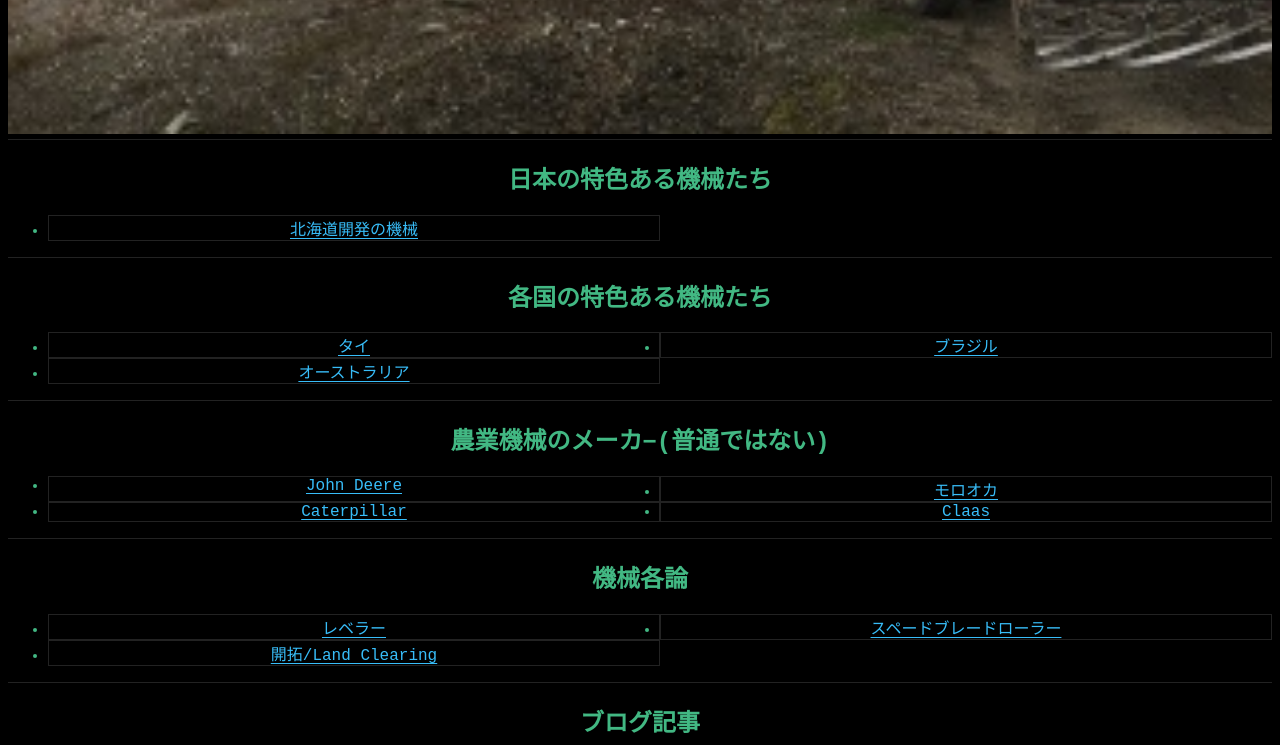
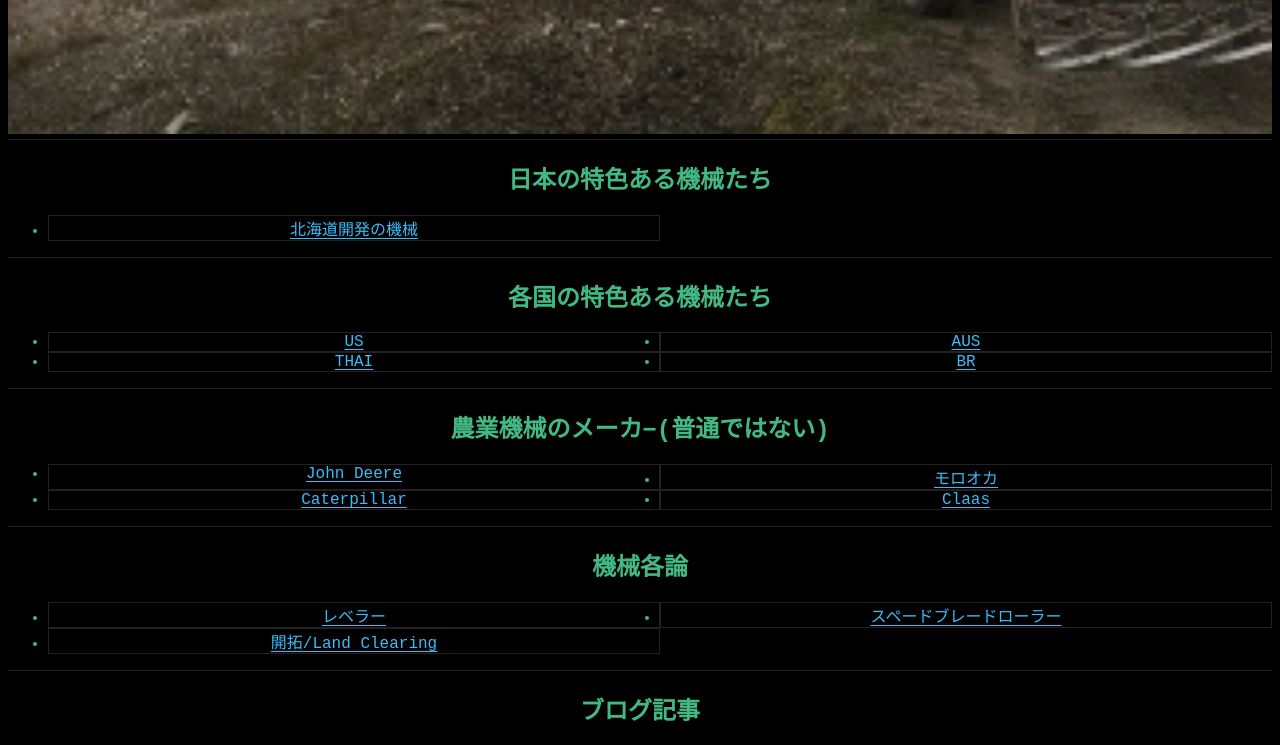
Before and after one commit to takam1602/agmachieBlog, a Next.js app: page / in a window 1280 px wide. Shown: the part 975-1720 px from the top of the page. Built offline with nearby package versions, Linux system fonts and the light colour scheme.

Commit message:
usarmond

```diff
--- /dev/null
+++ b/content/ag/usa/index.md
@@ -0,0 +1,66 @@
+# 大国アメリカ
+
+まあ，広い国で，色々な機械メーカーがあった．
+メジャーなところは置いといて，変なところはどこだろう．
+
+## アーモンド
+
+### [Rears MFC. CO.](https://www.rearsmfg.com/)
+
+HPは非常に簡素だが，作ってる機械はかなりマニアック．
+
+オレゴンの会社らしい．
+
+主要製品は
+    - [AIR BLAST](https://www.rearsmfg.com/product_pbed_1.html)
+    - [BOOMS](https://www.rearsmfg.com/PRODUCTLIST-BOOMS.html)
+    - [FLAILS](https://www.rearsmfg.com/PRODUCTLIST-FLAIL.html)
+    - [MATERIAL HANDLING](https://www.rearsmfg.com/mathandling_list.html)
+    - [UTILITY SPRAYERS](https://www.rearsmfg.com/PRODUCTLIST-UTILITY.html)
+といったところか．
+
+まあ変なのがいくつかあるけど，一番頭おかしい(ほめことば)のは，Flails の[EDS, Engine drive shredder](https://www.rearsmfg.com/product-engineshredder.html)
+でしょう．(more をクリックしないと出てこない．)
+
+アーモンドオーチャードで，剪定した後の木の枝を粉砕するだけの機械なのだけど，インスタでよく流れてくるmike_colombo の動画[colomb ag コントラ？](https://colomboag.com/)で知った．
+
+日本だとタウンビーバーとかに投げ入れて粉砕するのだろうけど，アメリカはそうも行かない．
+
+#### EDS
+[Broshure](/pdf/EDS sheet 2010 mobile.pdf)
+
+A super duty flail in every respect.
+The self powered Engine Shredder will take rows of orchard brush and process down to splinters.
+A 400 horsepower John Deere™ engine is the center of a stout drive train.
+Overload protection is accomplished with a flywheel mounted hydraulic clutch.
+Material is fed through the upper and lower feed drums into the flail cavity and cannot escape until small enough to pass through the bottom sizing screen.
+
+Options available:
+    - Fire suppression module.
+    - Surge brakes.
+    - High density hammer spacing.
+    - 21.5x16.1 or 700/40-22.5 tires.
+
+らしい．
+
+つまり，
+- 400HPで，
+- 牽引しながら，
+- ロールベーラのようなピックアップフィーダーで，地面の枝を拾い上げて内部に取り入れ，
+- 内部のシュレッダとスクリーンで所定の大きさになるまで粉砕する
+- 過負荷は油圧クラッチで対処
+
+する機械のようだ．
+
+まあアタオカである．
+
+すごいんだけど，まあやりすぎ感はあるよね．
+
+### [Froly](https://goflory.com/)
+
+こちらは，アーモンドの収穫とかに特化した，カリフォルニアの会社．
+
+on-ground harvesting とoff-ground harvesting に分かれているのがおもしろい．
+
+ちなみに，on-groud は木から地面に落としてそれを拾い上げるような収穫体系で，
+off-ground は木の上から直接収穫するような収穫体系．
--- a/src/app/page.tsx
+++ b/src/app/page.tsx
@@ -52,8 +52,7 @@ export default function Home() {
                         />
                     </h1>
                     <p className="mt-6 text-[#5a5a5a] leading-relaxed">
-                        最新・旧式の農業機械の情報をストックし、開発者・生産者・機械オタクに役立つ情報を
-                        共有するリポジトリサイトです。
+                    農業機械のリポジトリです．サイト作成者が気になった機械が乗っています．そのためかなり偏った内容となってしまっています．ご了承ください．
                     </p>
                 </section>
 
@@ -85,9 +84,10 @@ export default function Home() {
                     <h2 className="mb-8 text-center">各国の特色ある機械たち</h2>
                     <ul className="grid grid-cols-2 sm:grid-cols-3 gap-6">
                         {[
-                            { href: '/docs/ag/Thailand/index', label: 'タイ' },
-                            { href: '/docs/ag/Brazil/index',   label: 'ブラジル' },
-                            { href: '/docs/ag/Australia/index',label: 'オーストラリア' },
+                            { href: '/docs/ag/usa/index',label: 'US' },
+                            { href: '/docs/ag/Australia/index',label: 'AUS' },
+                            { href: '/docs/ag/Thailand/index', label: 'THAI' },
+                            { href: '/docs/ag/Brazil/index',   label: 'BR' },
                         ].map((q) => (
                             <motion.li
                                 whileHover={{ y: -4, scale: 1.03 }}
```
Also changed, not shown: 2 other files (tests, documents, lock files or other folders).
